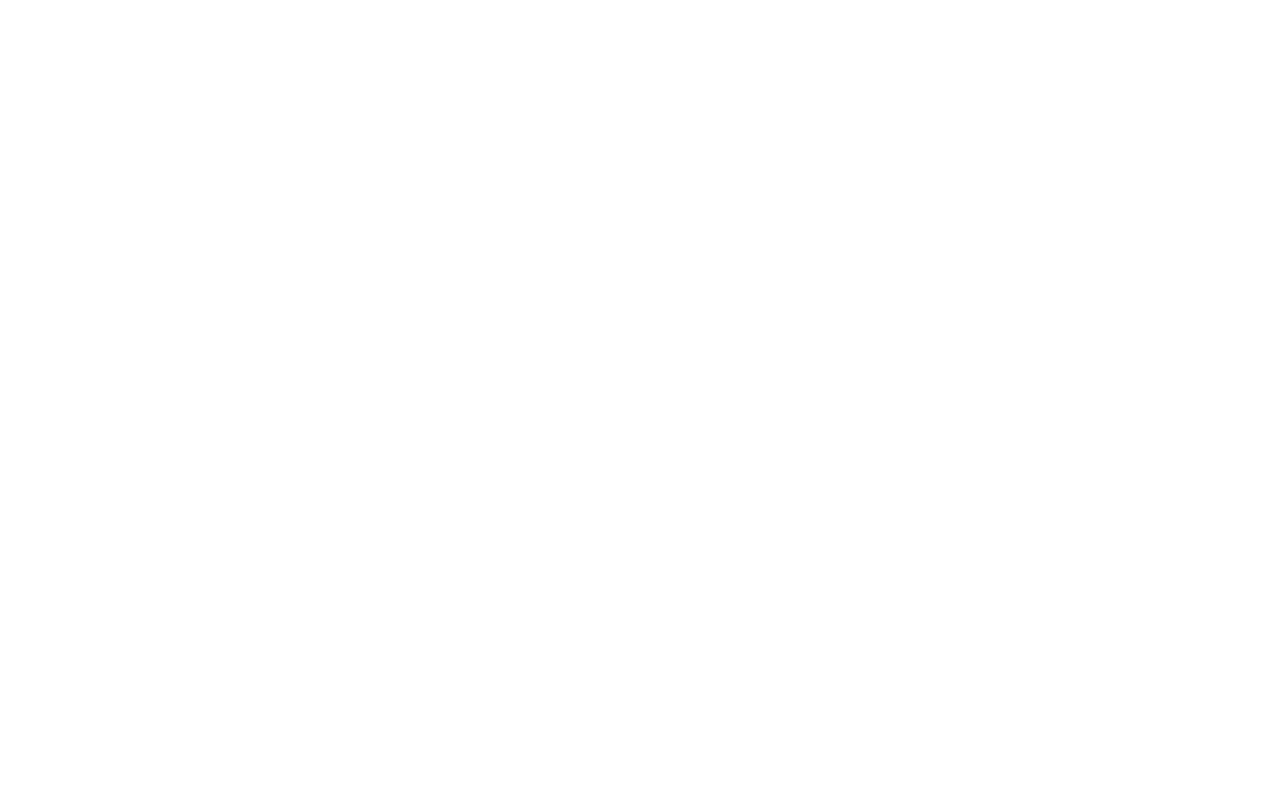
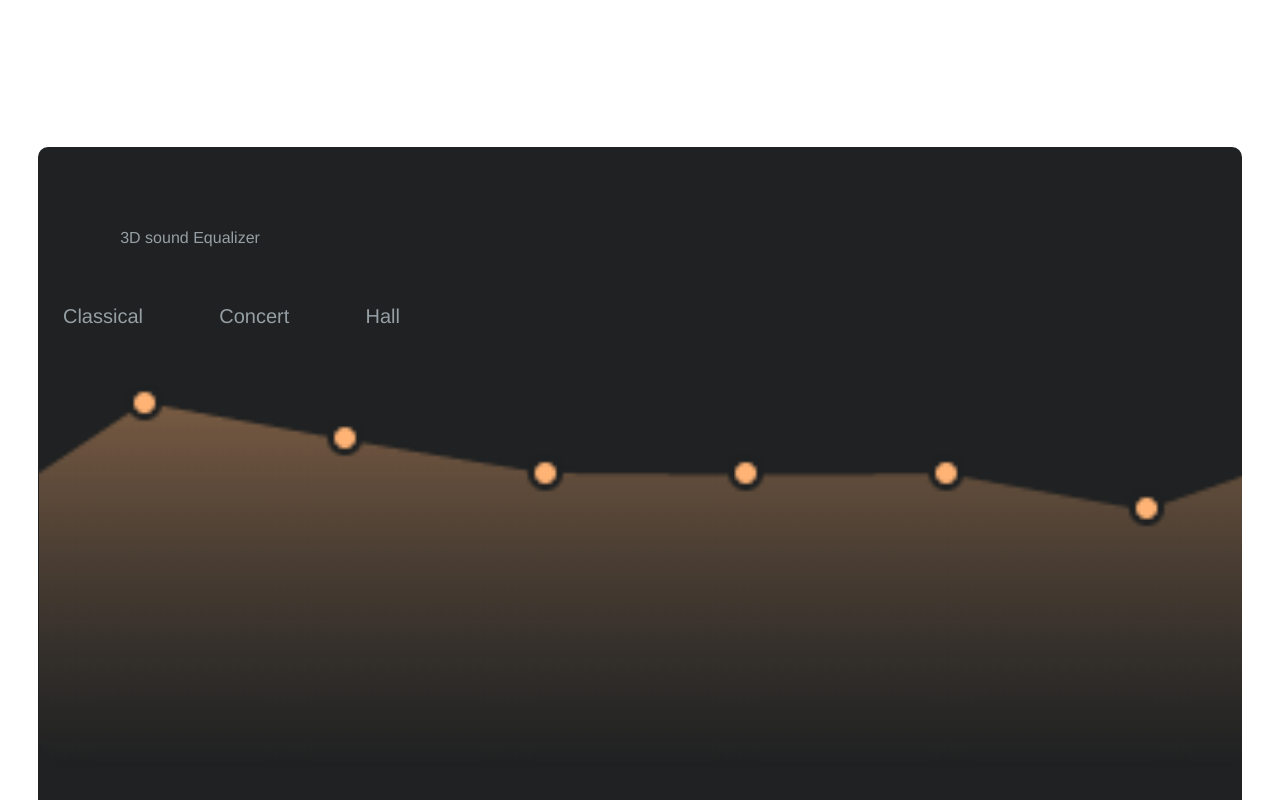
Before and after one commit to oluwagbemigadavid/sony, a Vue app: page / in a window 1280 px wide. Shown: the part 1879-2679 px from the top of the page. Before the commit the page ends 800 px from the top, so only its background shows below. Built offline with nearby package versions, Linux system fonts and the light colour scheme.

Commit message:
eq added

```diff
--- a/src/components/SoundTypeComponent.vue
+++ b/src/components/SoundTypeComponent.vue
@@ -1,6 +1,6 @@
 <template>
     <div class="sound-type-container" >
-        <div class="view">
+        <div class="view ">
             <div class="mainContent">
                 <div class="mainContentContainer">
                         <div class="switch" @click="view()">
@@ -160,14 +160,20 @@
 <style lang="scss" scoped>
 @keyframes goleft {
     0% {
-        left: -300%;
-    } 100% {
+        left: -100%;
+    }
+    50% {
+        left: 0%
+    }100% {
         left: 36%
     }
 }
 @keyframes golefttv {
     0% {
-        right: 300%;
+        right: 100%;
+    }
+    50% {
+        right: 50%
     } 100% {
         right: 11%
     }
@@ -190,7 +196,10 @@
     0% {
         top: 110%;
         opacity: 0;
-    } 100% {
+    }
+    80% {
+        opacity: 0;
+    }100% {
         top: 0%;
         opacity: 1;
     }
@@ -235,16 +244,16 @@
 .sound-type-container {
     position: relative;
     width: 40%;
-    height: 100vh;
     z-index: 5;
     .view.expanded {
         width: 208%;
-        height: 80%;
+        height: 80vh;
         margin: auto;
         margin-top: -230%;
         cursor: default;
         position: relative;
-        animation: grow 450ms ease;
+        //animation: grow 450ms ease;
+        transition: all 450ms ease-out ;
         z-index: 9;
         .mainContent {
             background-color: #1F2122;
@@ -651,7 +660,7 @@
             flex-direction: row;
             position: relative;
             width: 120%;
-            animation: floatup 700ms;
+            animation: floatup 450ms;
             p {
                 color: #000;
                 background-color: #303537;
--- a/src/views/HomeView.vue
+++ b/src/views/HomeView.vue
@@ -1,12 +1,15 @@
 <template>
   <div class="container">
+    <div class="ImgContainer">
       <img :src="images.bg" alt="" id="backgroundImg">
       <img :src="images.hpBg" alt="" id="HPBig">
       <div class="overlay"></div>
+    </div>
     <div class="section-01">
       <img :src="images.hp" alt="" id="hp">
       <img :src="images.optimizeIcon" alt="" id="optimizeIcon">
     </div>
+    <div class="underlay"></div>
     <div class="section-02">
       <div class="section-02-content">
         <h2>Sony WH-1000xm3</h2>
@@ -16,9 +19,24 @@
         </div>
         <div class="row-01">
           <SoundTypeComponent id="sound-type-component" @expand="getState" @click="state()"/>
-          <PlayMusicComponet id="play-music-component"/>
+          <PlayMusicComponet id="play-music-component" @expand2="getState2" @click="state2()"/>
         </div>
-        <p>{{elementState}} jijiji</p>
+        <div class="row-02">
+          <div class="row-02-Container">
+            <p>3D sound Equalizer</p>
+            <div class="slidingMenu">
+              <div class="menuContents">
+                <p id="1" class="eq  " @click="activeEq(5, 1)">Electronic</p>
+                <p id="2" class="eq " @click="activeEq(-20, 2)">Church</p>
+                <p id="3" class="eq active" @click="activeEq(-45, 3)">Bass Boost</p>
+                <p id="4" class="eq " @click="activeEq(-70, 4)">Classical</p>
+                <p id="5" class="eq " @click="activeEq(-95, 5)">Concert</p>
+                <p id="6" class="eq " @click="activeEq(-100, 6)">Hall</p>
+              </div>
+            </div>
+            <img :src="images.eq" alt="" />
+          </div>
+        </div>
       </div>
     </div>
   </div>
@@ -30,6 +48,7 @@
 import bg from '@/assets/BG.png'
 import optimizeIcon from '@/assets/optimize-Icon.png'
 import battery from '@/assets/battery.png'
+import eq from '@/assets/Eq.png'
 import SoundTypeComponent from '@/components/SoundTypeComponent.vue'
 import PlayMusicComponet from '@/components/PlayMusicComponet.vue'
 
@@ -43,10 +62,12 @@
                 hpBg: hpBg,
                 bg: bg,
                 hp: hp,
+                eq: eq,
                 optimizeIcon: optimizeIcon,
                 battery: battery
             },
-            elementState: ''
+            elementState: '',
+            elementState2: ''
         };
     },
     created () {
@@ -55,11 +76,72 @@
       getState (value) {
         this.elementState = value
       },
+      getState2 (value) {
+        this.elementState2 = value
+      },
       state() {
         if(this.elementState) {
           document.getElementById('play-music-component').style.display = 'none'
+          document.querySelector('.underlay').classList.add('active')
         } else {
           document.getElementById('play-music-component').style.display = 'block'
+          document.querySelector('.underlay').classList.remove('active')
+        }
+      },
+      state2() {
+        if(this.elementState2) {
+          document.getElementById('sound-type-component').style.display = 'none'
+          document.querySelector('.underlay').classList.add('active')
+        } else {
+          document.getElementById('sound-type-component').style.display = 'block'
+          document.querySelector('.underlay').classList.remove('active')
+        }
+      },
+      activeEq (value, id) {
+        document.querySelector('.menuContents').style.margin = ` 0 0 0 ${value}%`
+        //var buttons = document.getElementsByClassName('eq')
+        if(id == 1) {
+          document.getElementById('1').style.color = '#FFB375'
+          document.getElementById('2').style.color = '#969FA4'
+          document.getElementById('3').style.color = '#969FA4'
+          document.getElementById('4').style.color = '#969FA4'
+          document.getElementById('5').style.color = '#969FA4'
+          document.getElementById('6').style.color = '#969FA4'
+        } else if (id == 2) {
+          document.getElementById('1').style.color = '#969FA4'
+          document.getElementById('2').style.color = '#FFB375'
+          document.getElementById('3').style.color = '#969FA4'
+          document.getElementById('4').style.color = '#969FA4'
+          document.getElementById('5').style.color = '#969FA4'
+          document.getElementById('6').style.color = '#969FA4'
+        } else if (id == 3) {
+          document.getElementById('1').style.color = '#969FA4'
+          document.getElementById('2').style.color = '#969FA4'
+          document.getElementById('3').style.color = '#FFB375'
+          document.getElementById('4').style.color = '#969FA4'
+          document.getElementById('5').style.color = '#969FA4'
+          document.getElementById('6').style.color = '#969FA4'
+        } else if (id == 4) {
+          document.getElementById('1').style.color = '#969FA4'
+          document.getElementById('2').style.color = '#969FA4'
+          document.getElementById('3').style.color = '#969FA4'
+          document.getElementById('4').style.color = '#FFB375'
+          document.getElementById('5').style.color = '#969FA4'
+          document.getElementById('6').style.color = '#969FA4'
+        } else if (id == 5) {
+          document.getElementById('1').style.color = '#969FA4'
+          document.getElementById('2').style.color = '#969FA4'
+          document.getElementById('3').style.color = '#969FA4'
+          document.getElementById('4').style.color = '#969FA4'
+          document.getElementById('5').style.color = '#FFB375'
+          document.getElementById('6').style.color = '#969FA4'
+        } else if (id == 6) {
+          document.getElementById('1').style.color = '#969FA4'
+          document.getElementById('2').style.color = '#969FA4'
+          document.getElementById('3').style.color = '#969FA4'
+          document.getElementById('4').style.color = '#969FA4'
+          document.getElementById('5').style.color = '#969FA4'
+          document.getElementById('6').style.color = '#FFB375'
         }
       }
     }
@@ -72,6 +154,11 @@
   height: 100vh;
   color: #fff;
   position: relative;
+    .ImgContainer {
+      width: 100vw;
+      height: 100%;
+      position: absolute;
+      top: 0;
       overflow: hidden;
       #backgroundImg  {
         position: fixed;
@@ -94,8 +181,9 @@
         left: 0;
         width: 100%;
         height: 20%;
-    background: linear-gradient( to bottom, rgba(#000, 1) 5%, rgba(#000, 0));
-    z-index: 2;
+        background: linear-gradient( to bottom, rgba(#1F2122, 1) 5%, rgba(#1F2122, 0));
+        z-index: 1;
+      }
     }
   .section-01 {
     position: relative;
@@ -103,9 +191,10 @@
     flex-direction: column;
     justify-content: center;
     align-items: center;
+    margin-top: 0%;
+    #hp {
+      width: 50%;
       margin-top: 10%;
-    #hp {
-      width: 60%;
     }
     #optimizeIcon {
       position: absolute;
@@ -113,6 +202,20 @@
       right: 15%;
       width: 60%;
     }
+  }
+  .underlay {
+    width: 100vw;
+    height: 100vh;
+    position: fixed;
+    top: 0;
+    left: 0;
+    z-index: 7;
+    background-color: rgba(#000, .7);
+    display: none;
+
+  }
+  .underlay.active {
+    display: block;
   }
   .section-02 {
     position: relative;
@@ -135,10 +238,55 @@
         width: 94%;
         margin: auto;
         margin-top: 5%;
+        margin-left: 3%;
         display: flex;
         justify-content: left;
+        position: absolute;
+        z-index: 7;
         #play-music-component {
           margin-left: 12%;
+        }
+      }
+      .row-02 {
+        width: 94%;
+        margin: auto;
+        position: relative;
+        margin-top: 60%;
+        background-color: #1F2122;
+        border-top-left-radius: 10px;
+        border-top-right-radius: 10px;
+        overflow: hidden;
+        z-index: 6;
+        .row-02-Container {
+          text-align: left;
+          color: #969FA4;
+          padding: 2%;
+          p {
+            margin: 5% 5% ;
+          }
+          .slidingMenu {
+            position: relative;
+            overflow-x: scroll;
+            .menuContents {
+              display: flex;
+              width: 165%;
+              margin: 0 0 0 -45%;
+              p {
+                font-size: 20px;
+                font-weight: lighter;
+                margin: 0 2%;
+                cursor: pointer;
+              }
+              .active {
+                color: #FFB375;
+              }
+            }
+          }
+          img {
+            margin-top: 5%;
+            width: 105%;
+            margin-left: -2%;
+          }
         }
       }
     }
```
Also changed, not shown: src/components/PlayMusicComponet.vue (+22 -9 lines), src/assets/Eq.png (added). Lines whose indentation alone changed are shown as unchanged.
